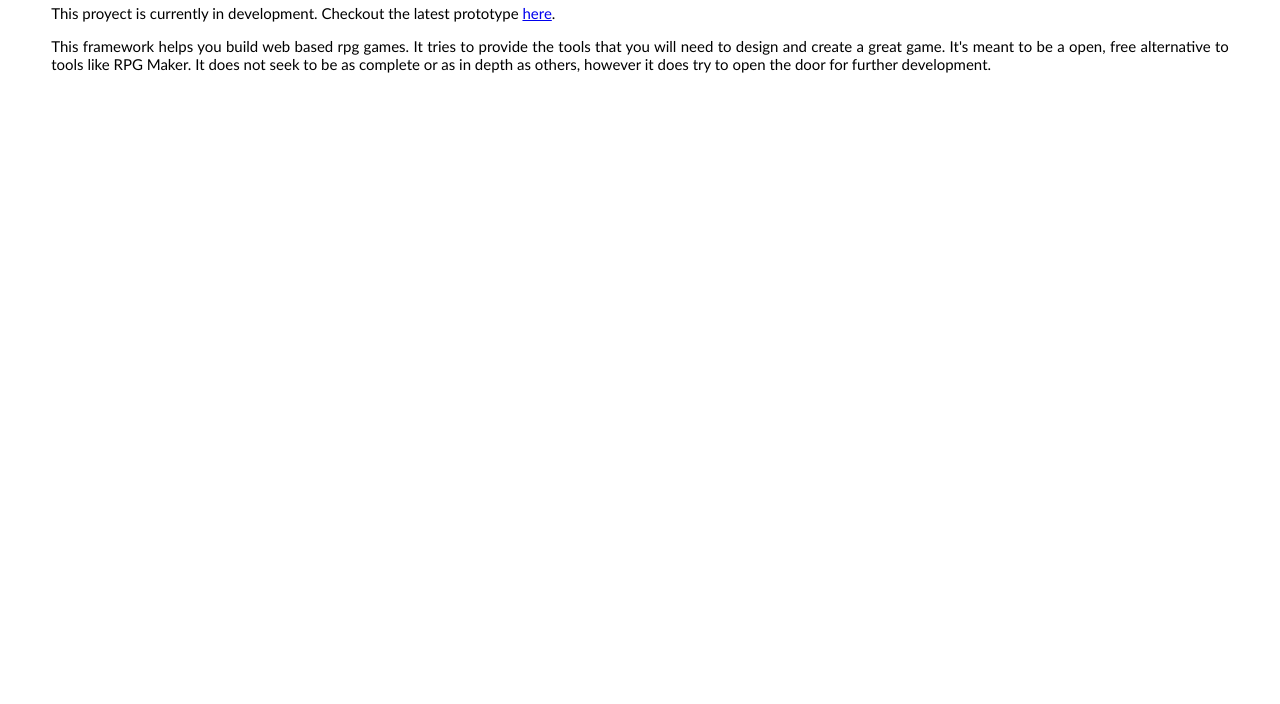
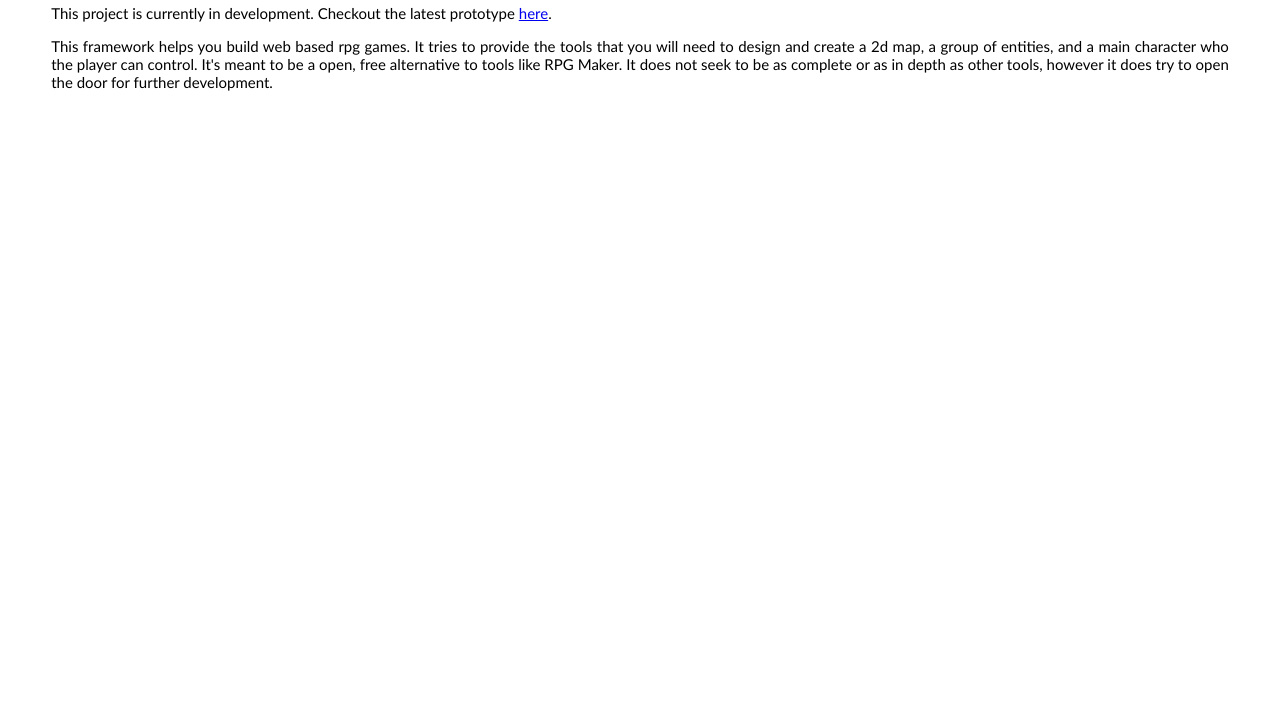
Before and after one commit to NimbleGameFramework/nimblegameframework.github.io, a plain HTML site: page docs/home/index.html in a window 1280 px wide. Shown: the part 96-800 px from the top of the page. Drawn offline with Linux system fonts and the light colour scheme; files whose address does not match are found by name.

Commit message:
spelling and details

```diff
--- a/docs/home/index.html
+++ b/docs/home/index.html
@@ -19,7 +19,7 @@
     <img src="./home_files/favicon.png" style="height:25px;"></img>
     Web-RPG-Framework
   </h1>
-  <p>This proyect is currently in development. Checkout the latest prototype <a href="/examples/index.html">here</a>.</p>
-  <p>This framework helps you build web based rpg games. It tries to provide the tools that you will need to design and create a great game. It's meant to be a open, free alternative to tools like RPG Maker. It does not seek to be as complete or as in depth as others, however it does try to open the door for further development.</p>
+  <p>This project is currently in development. Checkout the latest prototype <a href="/examples/index.html">here</a>.</p>
+  <p>This framework helps you build web based rpg games. It tries to provide the tools that you will need to design and create a 2d map, a group of entities, and a main character who the player can control. It's meant to be a open, free alternative to tools like RPG Maker. It does not seek to be as complete or as in depth as other tools, however it does try to open the door for further development.</p>
 </div>
 </body>
```
